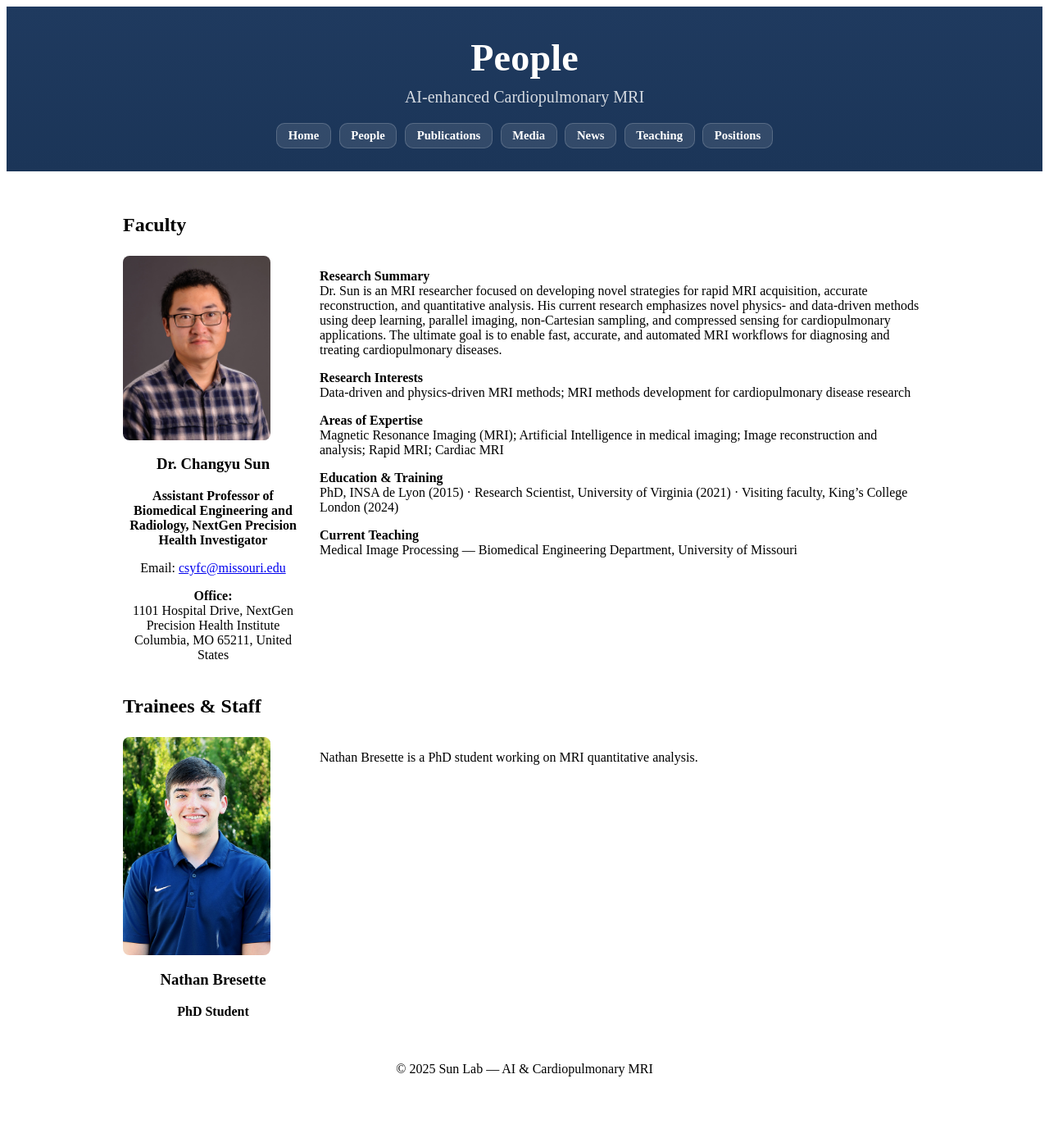
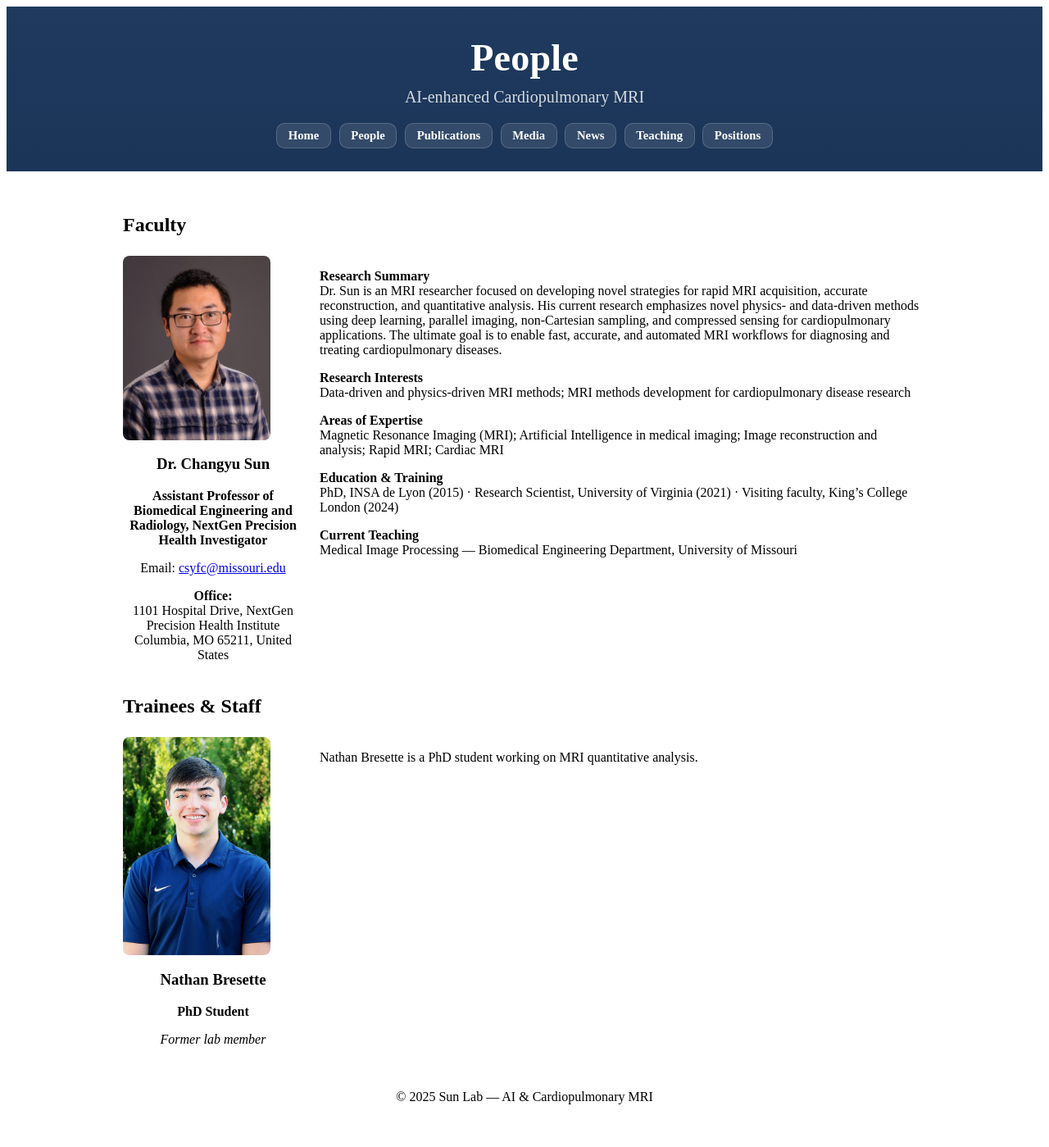
Before and after one commit to MRImagingLab/research, a Jekyll site: the page built from people.md, in a window 1280 px wide. Shown: the whole page at 82% size. Built offline with Jekyll 4.4.1, drawn with Linux system fonts in a browser that asks for light colours; before the commit the page ends 1365 px from its top, so only the background shows below that.

Commit message:
Add former lab member note for Nathan Bresette

```diff
--- a/people.md
+++ b/people.md
@@ -62,6 +62,7 @@ permalink: /people
       <img src="{{ site.baseurl }}/assets/nathan_headshot.jpg" alt="Nathan Bresette">
       <h3>Nathan Bresette</h3>
       <p><strong>PhD Student</strong></p>
+      <p><em>Former lab member</em></p>
     </div>
     <div class="person-right">
       <p>Nathan Bresette is a PhD student working on MRI quantitative analysis.</p>
```
